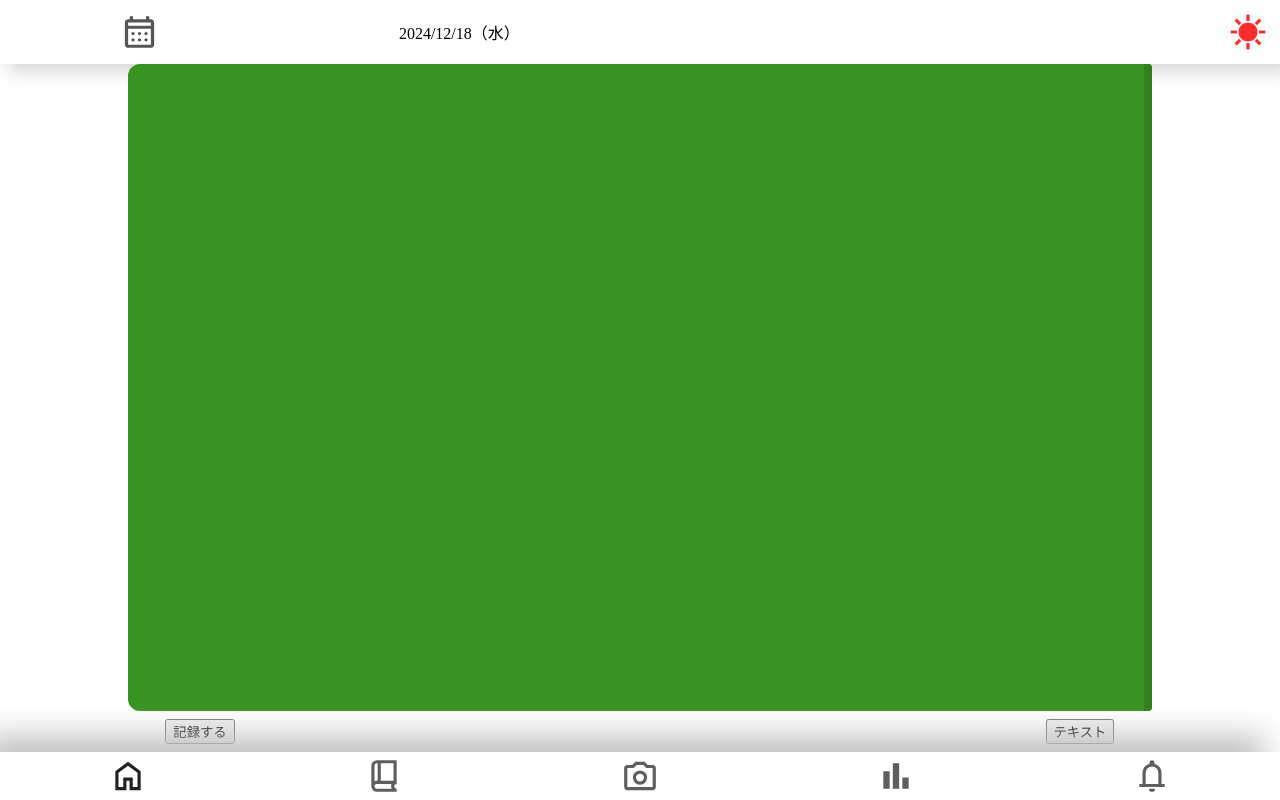
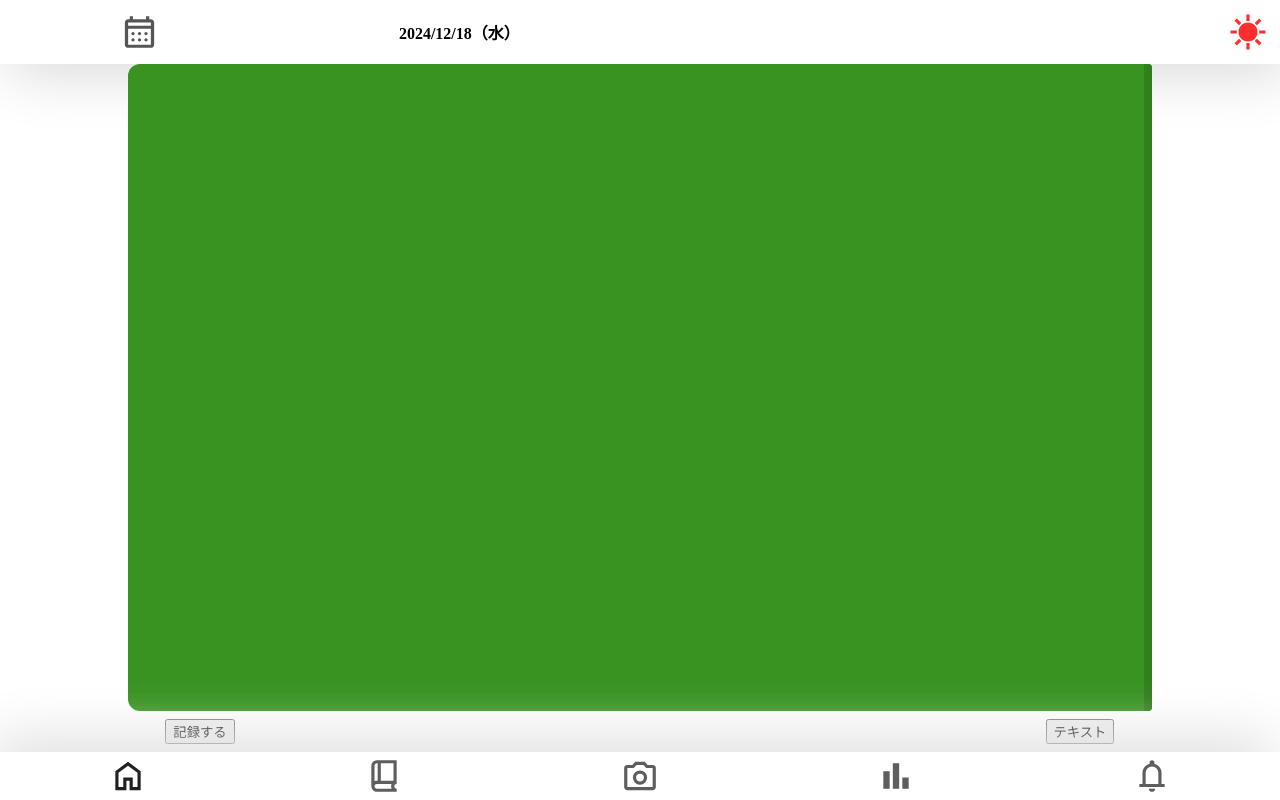
Before and after one commit to tsubame-rustica/webiot-2024-web, a plain HTML site: page index.html in a window 1280 px wide. Drawn offline with Linux system fonts and the light colour scheme.

Commit message:
adjustment style

```diff
--- a/css/footer.css
+++ b/css/footer.css
@@ -7,8 +7,8 @@ footer {
     height: var(--footer-height);
     border-radius: 0px;
     background: #fff;
-    box-shadow: -16px -16px 32px #bebebe,
-                16px 16px 32px #ffffff;
+    box-shadow: -8px -8px 60px #d6d6d6,
+                8px 8px 60px #ffffff;
 }
 
 footer .menu-list {
--- a/css/header.css
+++ b/css/header.css
@@ -10,8 +10,8 @@ header {
     top: 0;
     border-radius: 0px;
     background: #ffffff;
-    box-shadow:  9px 9px 16px #d9d9d9,
-                -9px -9px 16px #ffffff;
+    box-shadow:  8px 8px 60px #d6d6d6,
+             -8px -8px 60px #ffffff;
 }
 
 header .date {
@@ -21,6 +21,10 @@ header .date {
     align-items: center;
     width: 50%;
     height: 100%;
+}
+
+header .date .date-ymd {
+    font-weight: bold;
 }
 
 header .date .calendar-icon {
```
